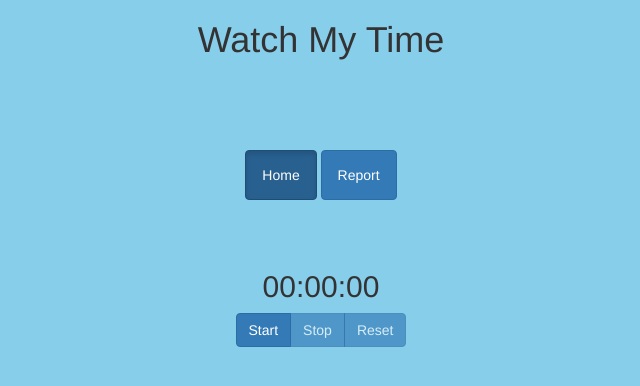
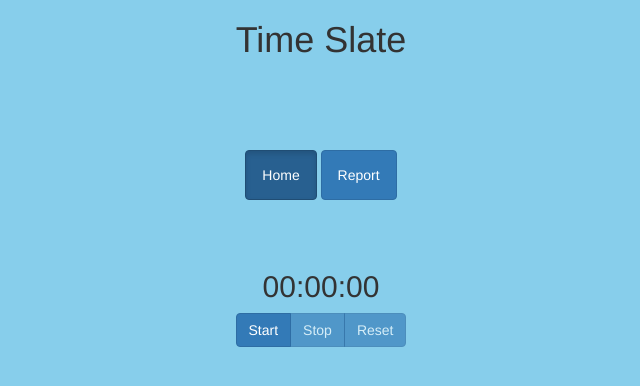
Before and after one commit to pranavmodx/TimeSlate, an Electron app: page html/index.html in a window 800 px wide. Shown: the whole page, without its empty margins (79-719 px from the left). Drawn offline with nearby package versions, Linux system fonts and the light colour scheme.

Commit message:
Update index.html

```diff
--- a/html/index.html
+++ b/html/index.html
@@ -13,7 +13,7 @@
   </head>
   <body>
     <div class="text-center">
-      <h1>Watch My Time</h1>
+      <h1>Time Slate</h1>
       <br /><br /><br />
     </div>
     <br />
```
